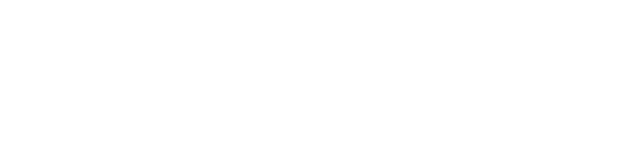
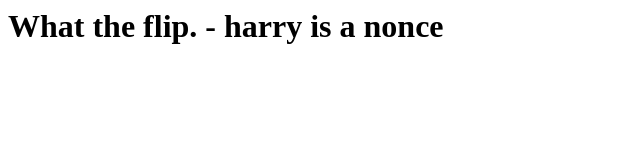
Before and after one commit to timbowryWiki/hunky.timbowry, a plain HTML site: page index.html in a window 1280 px wide. Shown: the whole page, without its empty margins (0-640 px from the left). Drawn offline with Linux system fonts and the light colour scheme.

Commit message:
Update index.html

```diff
--- a/index.html
+++ b/index.html
@@ -1 +1,9 @@
 <DOCTYPE html>
+<html>
+  <head>
+    <title>SIck ahh websote</title>
+  </head>
+  <body>
+    <h1>What the flip. - harry is a nonce</h1>
+  </body>
+</html>
```
